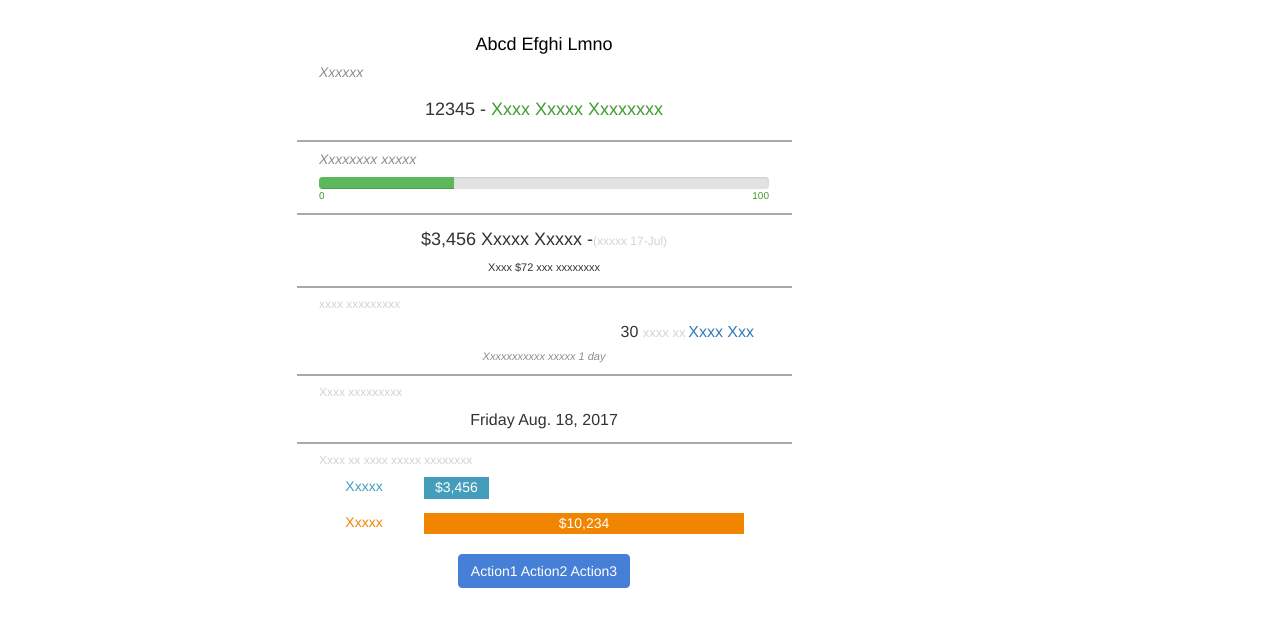
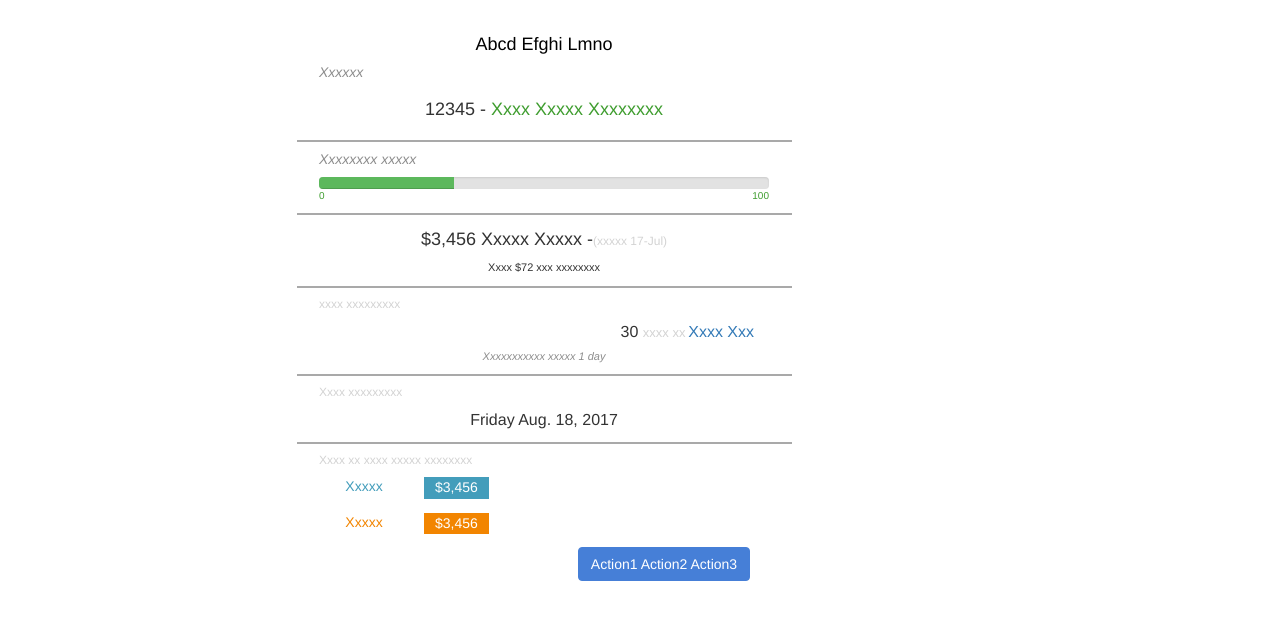
Before and after one commit to wasifali/Jholay-Lal, a plain HTML site: page detail.html in a window 1280 px wide. Shown: the part 79-706 px from the top of the page. Drawn offline with nearby package versions, Linux system fonts and the light colour scheme.

Commit message:
Scroll bar removed from chat-list, width adjusted.

```diff
--- a/detail.html
+++ b/detail.html
@@ -84,8 +84,10 @@
                     </div><br>
                     <div class="row" style="text-align: center">
                         <span class="col-xs-3" style="font-size: 14px;color: #F28500;">Xxxxx</span>
-                        <div class="col-xs-8" style="font-size: 14px;border: 1px solid #F28500; background-color: #F28500;color: white;">
-                            {{chatDetail.amount4}}
+                        <div class="col-xs-3" style="padding-left: 0;">
+                            <p style="padding-left: 10px; padding-right: 10px; margin:0; width: fit-content; text-align: center;font-size: 14px;border: 1px solid #F28500; background-color: #F28500;color: white;">
+                                {{chatDetail.amont3}}
+                            </p>
                         </div>
                         <br>
                         <button type="button" class="btn">Action1 Action2 Action3</button>
```
Also changed, not shown: index.html (+6 -4 lines).
